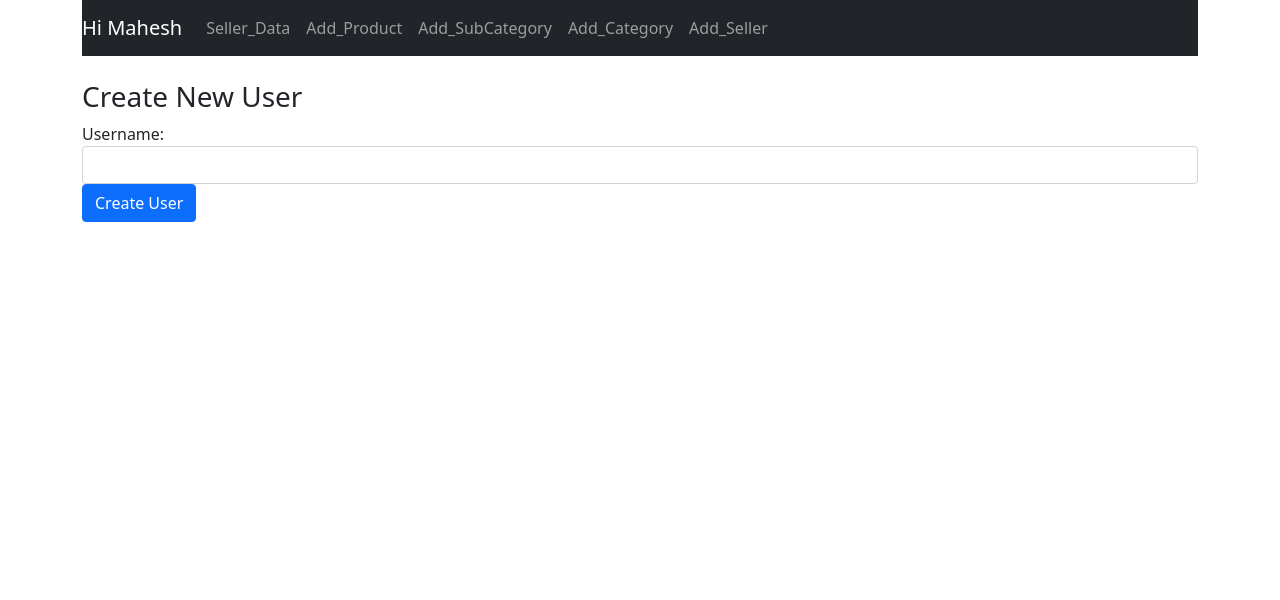
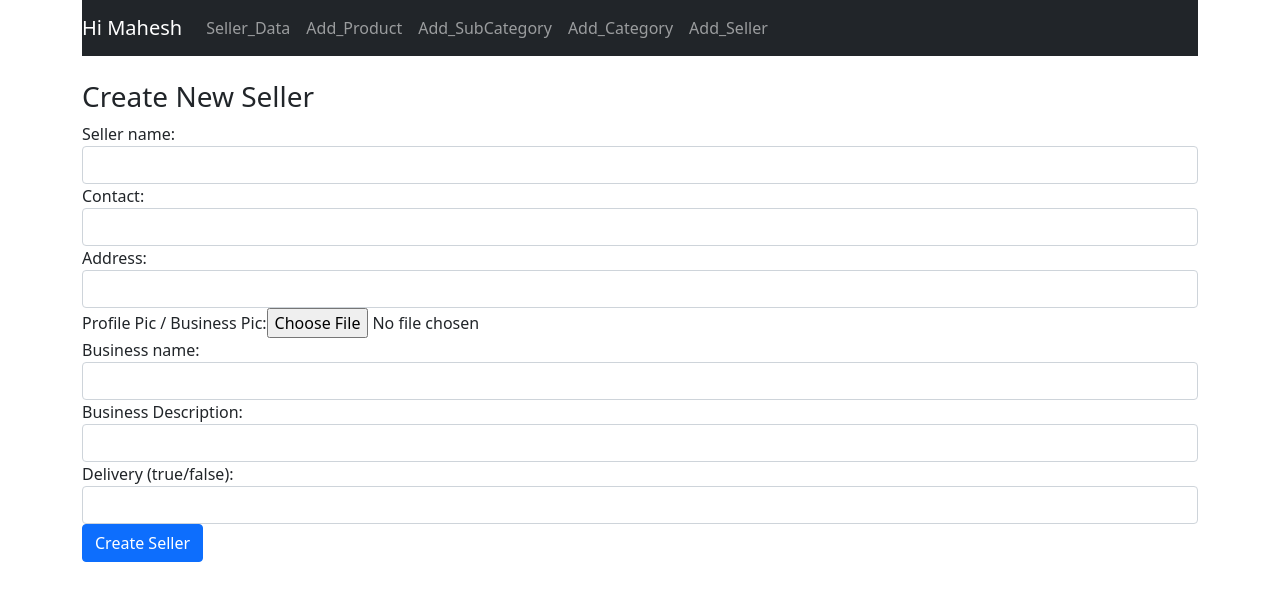
Before and after one commit to buzo1234/exercisetracker, a React (Create React App) app: page /user in a window 1280 px wide. Shown: the top 600 px of the page. Built offline with nearby package versions, Linux system fonts and the light colour scheme.

Commit message:
added file upload

```diff
--- a/src/components/create-user.component.js
+++ b/src/components/create-user.component.js
@@ -1,57 +1,161 @@
 import React, { Component } from 'react';
 import axios from 'axios';
-
 
 export default class CreateUser extends Component {
 
     constructor(props) {
         super(props);
-        this.onChangeUsername = this.onChangeUsername.bind(this);
+        this.onChangeSellername = this.onChangeSellername.bind(this);
+        this.onChangeContact = this.onChangeContact.bind(this);
+        this.onChangeAddress = this.onChangeAddress.bind(this);
+        this.fileSelectedHandler = this.fileSelectedHandler.bind(this);
+        this.onChangeBusinessname = this.onChangeBusinessname.bind(this);
+        this.onChangeBusinessdesc = this.onChangeBusinessdesc.bind(this);
+        this.onChangeDelivery = this.onChangeDelivery.bind(this);
+
         this.onSubmit = this.onSubmit.bind(this);
         this.state = {
-          username: ''
+          sellername: '',
+          contact: '',
+          address: '',
+          profilepic: '',
+          businessname: '',
+          businessdesc: '',
+          delivery: '',
         };
+      };
+
+      onChangeSellername(e) {
+        this.setState({
+          sellername: e.target.value
+        });
+      };
+
+      onChangeContact(e) {
+        this.setState({
+          contact: e.target.value
+        });
+      };
+
+      onChangeAddress(e) {
+        this.setState({
+          address: e.target.value
+        });
+      };
+
+      fileSelectedHandler(e) {
+        this.setState({
+          profilepic : e.target.files[0]
+        })
       }
 
-      onChangeUsername(e) {
+      onChangeBusinessname(e) {
         this.setState({
-          username: e.target.value
+          businessname: e.target.value
         });
-      }
+      };
+
+      onChangeBusinessdesc(e) {
+        this.setState({
+          businessdesc: e.target.value
+        });
+      };
+
+      onChangeDelivery(e) {
+        this.setState({
+          delivery: e.target.value
+        });
+      };
+
       onSubmit(e) {
         e.preventDefault();
-        const newUser = {
-          username: this.state.username,
-        };
-        console.log(newUser);
-        axios.post('https://karandua.herokuapp.com/users/add', newUser)
+        const newSeller = new FormData();
+        newSeller.append("sellername", this.state.sellername);
+        newSeller.append("contact", this.state.contact);
+        newSeller.append("address", this.state.address);
+        newSeller.append("profilepic", this.state.profilepic);
+        newSeller.append("businessname", this.state.businessname);
+        newSeller.append("businessdesc", this.state.businessdesc);
+        newSeller.append("delivery", this.state.delivery);
+
+        axios.post('https://karanmahesh.herokuapp.com/sellers/add', newSeller)
         .then(res => console.log(res.data));
 
-        alert(`User ${this.state.username} added succesfully`);
+        alert(`Seller ${this.state.sellername} added succesfully`);
 
         this.setState({
-          username: ''
+          sellername: ''
         })
 
 
-      }
+      };
 
     render() {
         return (
             <div>
-            <h3>Create New User</h3>
+            <h3>Create New Seller</h3>
             <form onSubmit={this.onSubmit}>
               <div className="form-group">
-                <label>Username: </label>
+                <label>Seller name: </label>
                 <input  type="text"
                     required
                     className="form-control"
-                    value={this.state.username}
-                    onChange={this.onChangeUsername}
+                    value={this.state.sellername}
+                    onChange={this.onChangeSellername}
                     />
               </div>
               <div className="form-group">
-                <input type="submit" value="Create User" className="btn btn-primary" />
+                <label>Contact: </label>
+                <input  type="text"
+                    required
+                    className="form-control"
+                    value={this.state.contact}
+                    onChange={this.onChangeContact}
+                    />
+              </div>
+              <div className="form-group">
+                <label>Address: </label>
+                <input  type="text"
+                    required
+                    className="form-control"
+                    value={this.state.address}
+                    onChange={this.onChangeAddress}
+                    />
+              </div>
+              <div className="form-group">
+                <label>Profile Pic / Business Pic: </label>
+                <input type="file" onChange={this.fileSelectedHandler}/>
+              </div>
+              <div className="form-group">
+                <label>Business name: </label>
+                <input  type="text"
+                    required
+                    className="form-control"
+                    value={this.state.businessname}
+                    onChange={this.onChangeBusinessname}
+                    />
+              </div>
+              <div className="form-group">
+                <label>Business Description: </label>
+                <input  type="text"
+                    required
+                    className="form-control"
+                    value={this.state.businessdesc}
+                    onChange={this.onChangeBusinessdesc}
+                    />
+              </div>
+              <div className="form-group">
+                <label>Delivery (true/false): </label>
+                <input  type="text"
+                    required
+                    className="form-control"
+                    value={this.state.delivery}
+                    onChange={this.onChangeDelivery}
+                    />
+              </div>
+
+              <div className="form-group">
+                <input type="submit" value="Create Seller" className="btn btn-primary" />
               </div>
             </form>
           </div>
--- a/src/components/exercises-list.component.js
+++ b/src/components/exercises-list.component.js
@@ -9,7 +9,7 @@ const Exercise = props => (
     <td>{props.exercise.duration}</td>
     <td>{props.exercise.date.substring(0,10)}</td>
     <td>
-      <Link to={"/edit/"+props.exercise._id}>edit</Link> | <a href="#" onClick={() => { props.deleteExercise(props.exercise._id) }}>delete</a>
+      <Link to={"/edit/"+props.exercise._id}>edit</Link> | <a href="/" onClick={() => { props.deleteExercise(props.exercise._id) }}>delete</a>
     </td>
   </tr>
 )
```
